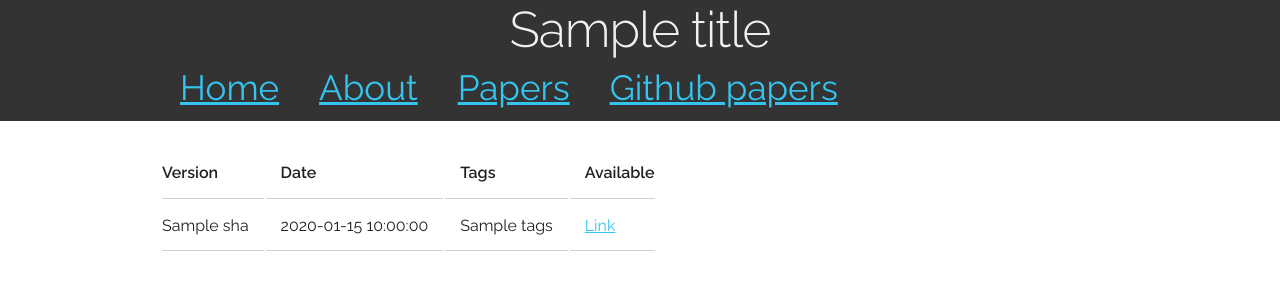
After one commit to LivePublication/LP_WebServer, a Flask app: template templates/paper_versions.html in a window 1280 px wide. The commit adds this page. Shown: the top 300 px of the page. Run offline with Flask 3, Linux system fonts and the light colour scheme; the template is opened without the code that fills it: most values are stand-ins (such as "Sample title", 1, 10 or a date in 2020); parts of the project's set-up code (start-up, migrations or seed data) failed here and were passed over.

Commit message:
List all versions.commits of a paper that are available

```diff
--- a/app.py
+++ b/app.py
@@ -3,7 +3,7 @@ from flask import render_template
 from markupsafe import escape, Markup
 from werkzeug.middleware.proxy_fix import ProxyFix
 
-from githubapp.app import get_all_repos, _get_quarto_metadata
+from githubapp.app import get_all_repos, _get_quarto_metadata, get_repo, get_paper_version_list
 from processing.artefacts import host_artefacts
 from processing.paper import list_papers, paper_content
 
@@ -18,18 +18,14 @@ def index():
     return render_template('index.html', title='Live Publications', text='This is the home page')
 
 
-papers_list = [
-    {'title': f'Paper {i}', 'authors': 'Author 1, Author 2', 'year': '2020',
-     'link': f'papers/{i}'}
-    for i in range(5)
-]
-
-
 @app.route('/papers')
 def papers():
     papers = list_papers()
 
     list_view = [p['frontmatter'] for p in papers.values()]
+
+    for p in list_view:
+        p['slug'] = f'/papers/{p["slug"]}'
 
     return render_template('papers.html',
                            title='Live Publications',
@@ -81,6 +77,29 @@ def gh_papers():
                             papers=list_view)
 
 
+@app.route('/gh_papers/<owner>/<repo_name>')
+def gh_paper_versions(owner, repo_name):
+    """List available versions of a paper"""
+    repo = get_repo(owner, repo_name)
+
+    # Get versions
+    versions = get_paper_version_list(repo)
+
+    # TODO: convert tags to colored badges
+    for v in versions:
+        v['tags'] = ', '.join(v['tags'])
+        v['slug'] = f'{owner}/{repo_name}/{v["sha"]}'
+
+    return render_template('paper_versions.html',
+                           title='Live Publications (github)',
+                           versions=versions)
+
+
+@app.route('/gh_papers/<owner>/<repo_name>/<sha>')
+def gh_paper(owner, repo_name, sha):
+    # TODO: render paper on demand
+    pass
+
 
 if __name__ == '__main__':
     app.run(debug=False)
--- /dev/null
+++ b/templates/paper_versions.html
@@ -0,0 +1,28 @@
+{% extends "layout.html" %}
+
+{% block content %}
+    <div class="container">
+        <div class="table-wrapper">
+            <table>
+                <thead>
+                    <tr>
+                        <th>Version</th>
+                        <th>Date</th>
+                        <th>Tags</th>
+                        <th>Available</th>
+                    </tr>
+                </thead>
+                <tbody>
+                    {% for version in versions %}
+                        <tr>
+                            <td>{{ version.sha }}</td>
+                            <td>{{ version.date }}</td>
+                            <td>{{ version.tags }}</td>
+                            <td><a href="/gh_papers/{{ version.slug }}">Link</a></td>
+                        </tr>
+                    {% endfor %}
+                </tbody>
+            </table>
+        </div>
+    </div>
+{% endblock %}
--- a/templates/papers.html
+++ b/templates/papers.html
@@ -4,7 +4,7 @@
     <div class="grid-container halves">
     {% for paper in papers %}
             <div>
-                <h2><a href=/papers/{{ paper.slug }}>{{ paper.title }}</a></h2>
+                <h2><a href={{ paper.slug }}>{{ paper.title }}</a></h2>
                 <p>{{ ", ".join(paper.authors) }}</p>
                 <p>{{ paper.venue }}</p>
                 <p>{{ paper.year }}</p>
```
Also changed, not shown: githubapp/app.py (+19 -0 lines).
